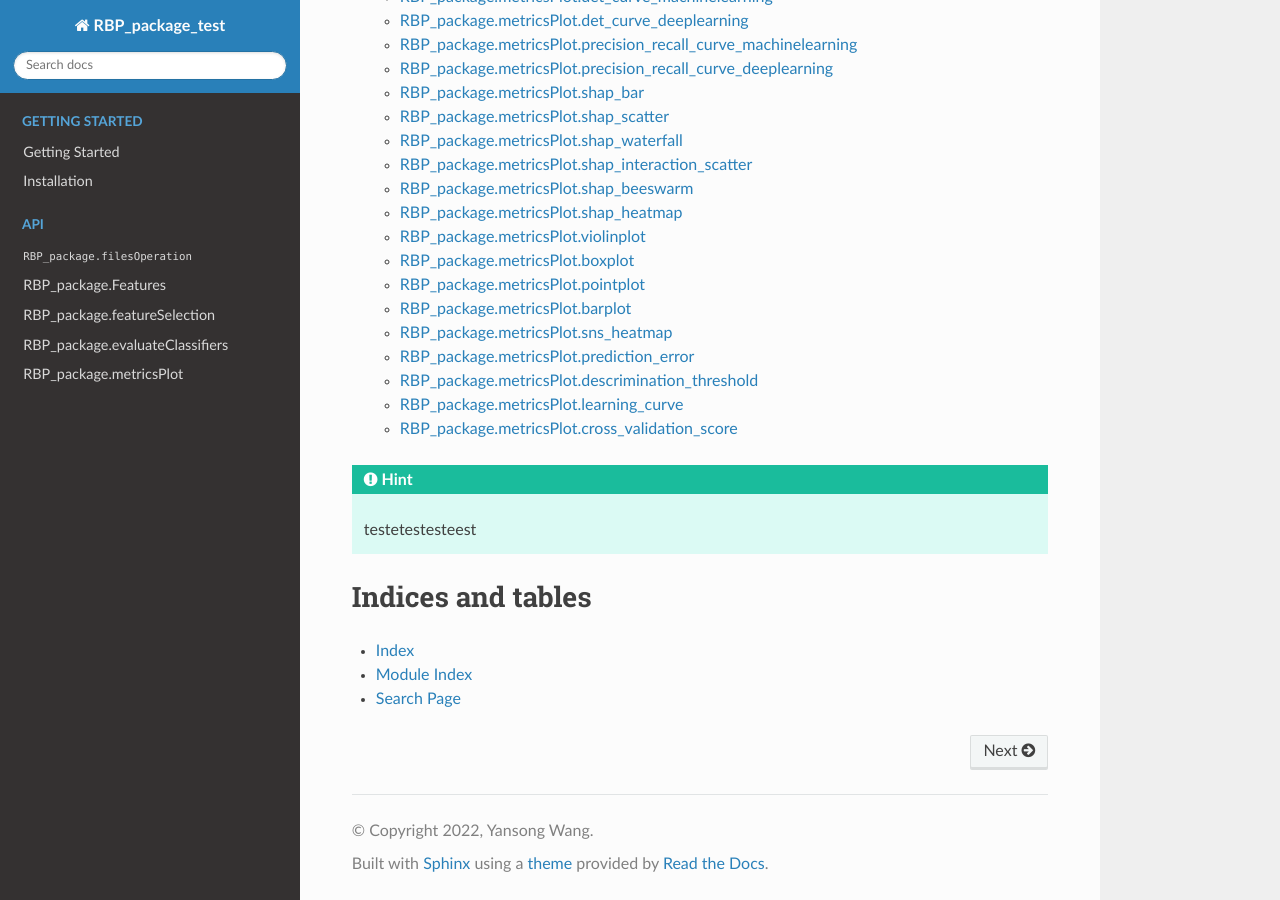
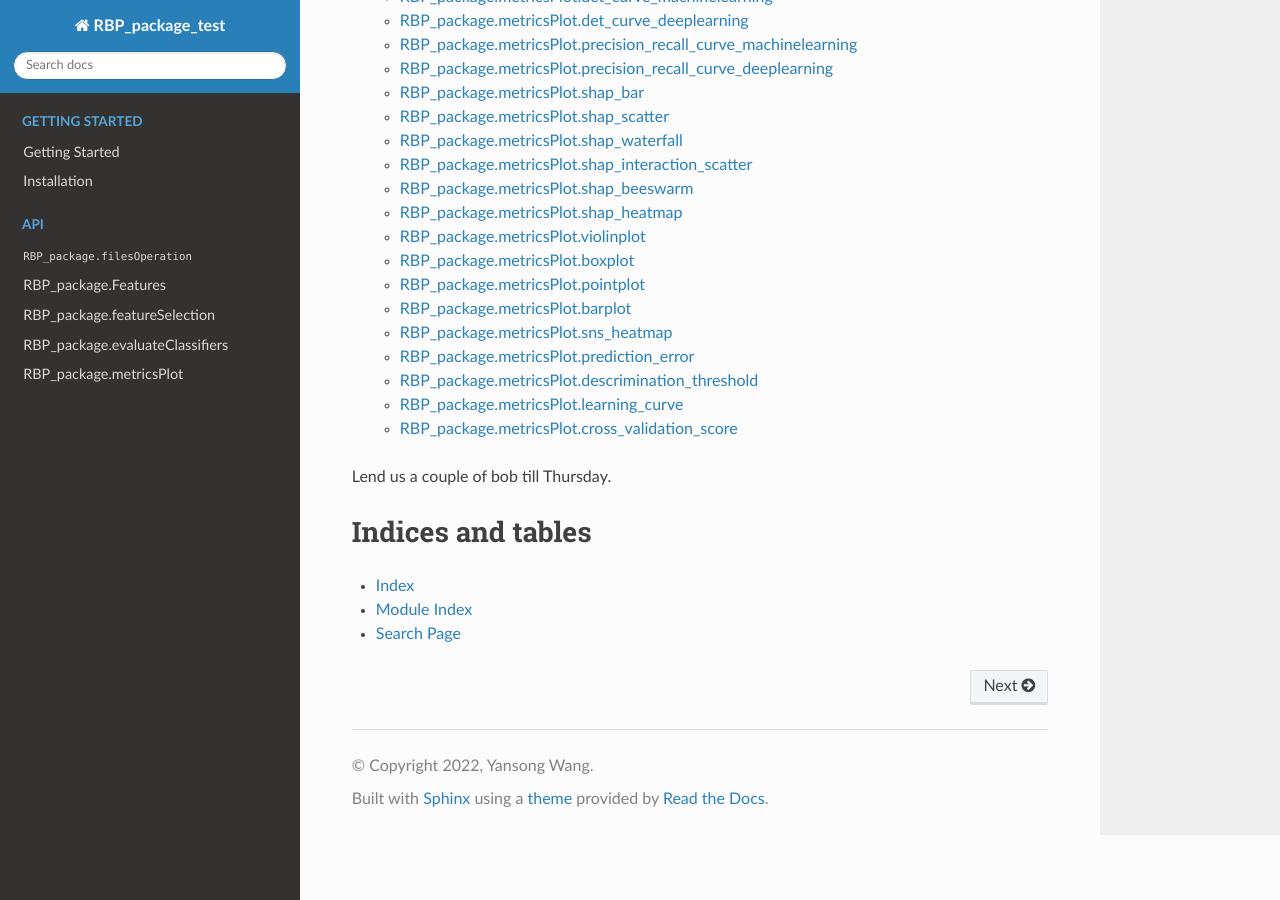
Before and after one commit to no-banana/PyRBP, a Sphinx documentation site: the page built from docs/source/index.rst, in a window 1280 px wide and 900 px high, scrolled down 2497 px. Built offline with Sphinx 7.4.7 and the Read the Docs theme 2.0.0, drawn with Linux system fonts in a browser that asks for light colours.

Commit message:
Add files via upload

```diff
--- a/docs/source/index.rst
+++ b/docs/source/index.rst
@@ -44,9 +44,8 @@ RBP_package is a Python toolbox for quick generation, condensation, evaluation,
    ./evaluate_classifiers.rst
    ./analysis_plots.rst
 
-.. hint:: \
+| Lend us a couple of bob till Thursday.
 
-   testetestesteest
 
 
 Indices and tables
```
Also changed, not shown: 5 other files.
